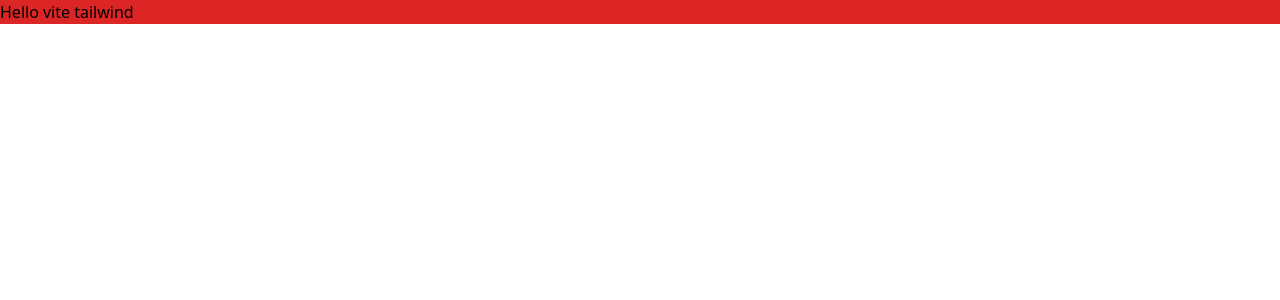
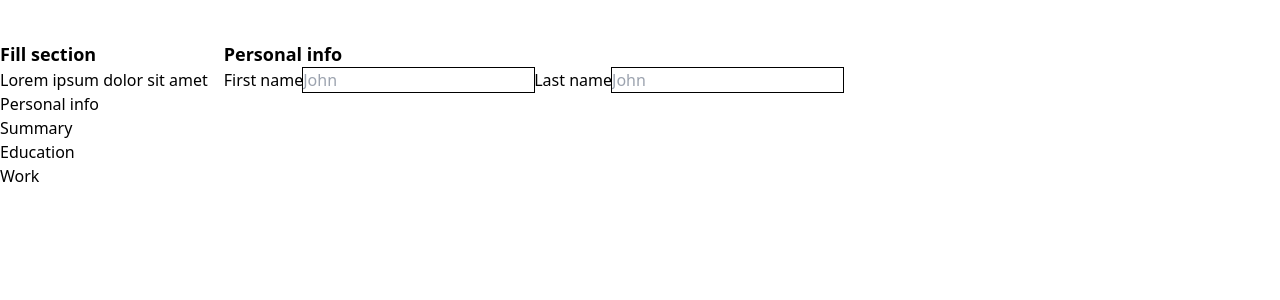
Before and after one commit to fazzaamiarso/cv-builder, a React app: page / in a window 1280 px wide. Shown: the top 300 px of the page. Built offline with nearby package versions, Linux system fonts and the light colour scheme; the HTML template or start-up script is replaced by a standard one.

Commit message:
Select section render the right form

```diff
--- a/jsconfig.json
+++ b/jsconfig.json
@@ -1,4 +1,5 @@
 {
+  "compilerOptions": {},
   "include": ["./node_modules/cypress", "cypress/**/*.js"],
-  "exclude": ["node_modules", "dist"]
+  "exclude": ["node_modules/", "dist"]
 }
--- a/package.json
+++ b/package.json
@@ -45,8 +45,7 @@
   "lint-staged": {
     "src/**/*.{js,jsx}": [
       "yarn lint",
-      "prettier --write",
-      "yarn test --watchAll=false --findRelatedTests --bail"
+      "prettier --write"
     ]
   }
 }
--- a/src/App.jsx
+++ b/src/App.jsx
@@ -1,4 +1,6 @@
+import EditorContainer from './components/EditorContainer';
+
 function App() {
-  return <h2 className="bg-red-600">Hello vite tailwind</h2>;
+  return <EditorContainer />;
 }
 export default App;
--- /dev/null
+++ b/src/components/EditorContainer.jsx
@@ -0,0 +1,16 @@
+import SectionSelector from './SectionSelector';
+import Form from './Forms/Form';
+import { useState } from 'react';
+
+const EditorContainer = () => {
+  const [currentSection, setCurrentSection] = useState('Personal info');
+
+  return (
+    <main className="w-full mt-10 flex gap-4">
+      <SectionSelector onSelectSection={setCurrentSection} />
+      <Form currentSection={currentSection} />
+    </main>
+  );
+};
+
+export default EditorContainer;
--- /dev/null
+++ b/src/components/Forms/Form.jsx
@@ -0,0 +1,25 @@
+const Form = ({ currentSection }) => {
+  return (
+    <main className="">
+      <h2 className="text-lg font-bold">{currentSection}</h2>
+      <form>
+        <label htmlFor="firstName">First name</label>
+        <input
+          type="text"
+          placeholder="John"
+          id="firstName"
+          className="ring-1 ring-black"
+        />
+        <label htmlFor="lastName">Last name</label>
+        <input
+          type="text"
+          placeholder="John"
+          id="lastName"
+          className="ring-1 ring-black"
+        />
+      </form>
+    </main>
+  );
+};
+
+export default Form;
--- /dev/null
+++ b/src/components/SectionItem.jsx
@@ -0,0 +1,13 @@
+const SectionItem = ({ sectionName, onSelected }) => {
+  const handleSelect = () => {
+    onSelected(sectionName);
+  };
+
+  return (
+    <li className="cursor-pointer" onClick={handleSelect}>
+      {sectionName}
+    </li>
+  );
+};
+
+export default SectionItem;
--- /dev/null
+++ b/src/components/SectionSelector.jsx
@@ -0,0 +1,27 @@
+import SectionItem from './SectionItem';
+
+const SECTION_LIST = ['Personal info', 'Summary', 'Education', 'Work'];
+
+const SectionSelector = ({ onSelectSection }) => {
+  return (
+    <section className="">
+      <h2 className="text-lg font-bold">Fill section</h2>
+      <p className="">Lorem ipsum dolor sit amet</p>
+      <div className="">
+        <ul className="">
+          {SECTION_LIST.map(section => {
+            return (
+              <SectionItem
+                key={section}
+                onSelected={onSelectSection}
+                sectionName={section}
+              />
+            );
+          })}
+        </ul>
+      </div>
+    </section>
+  );
+};
+
+export default SectionSelector;
```
Also changed, not shown: 2 other files (tests, documents, lock files or other folders).
